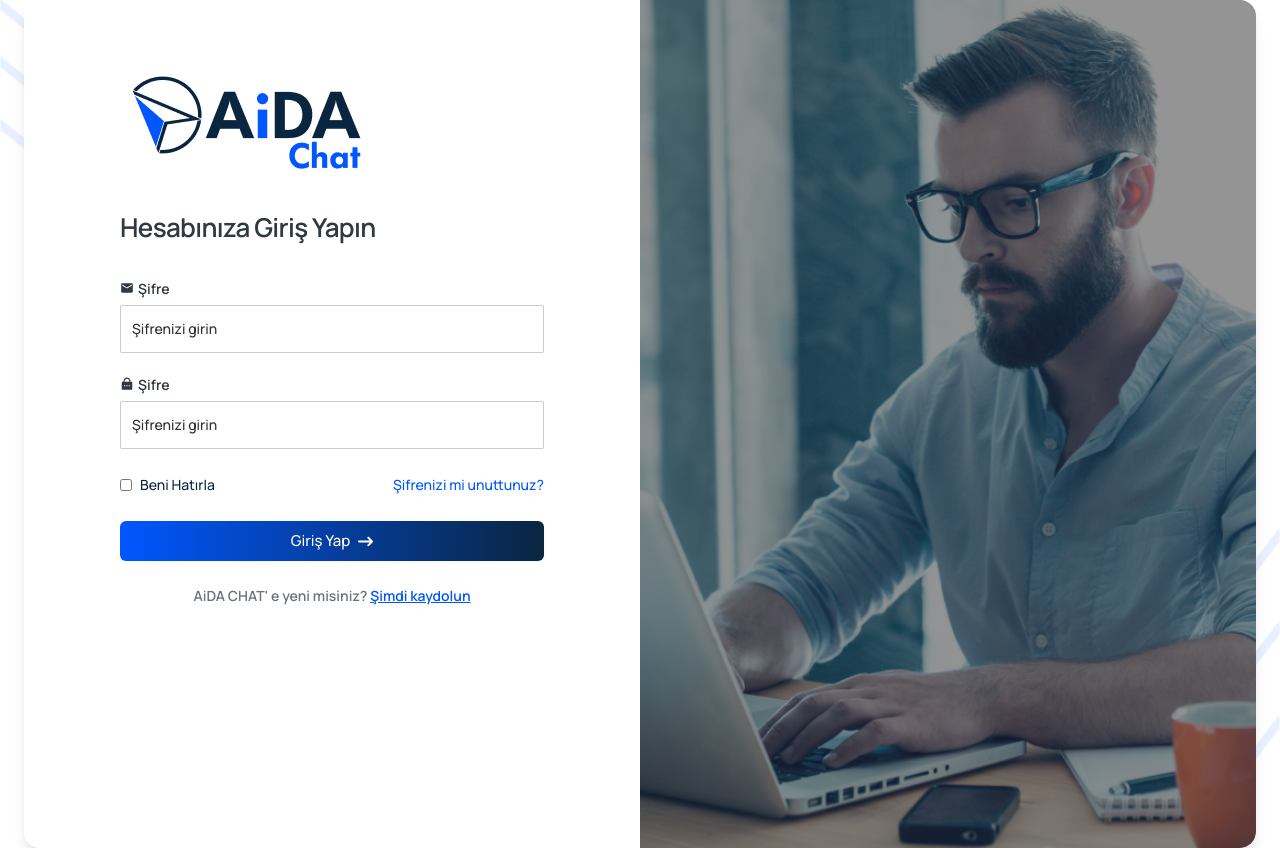
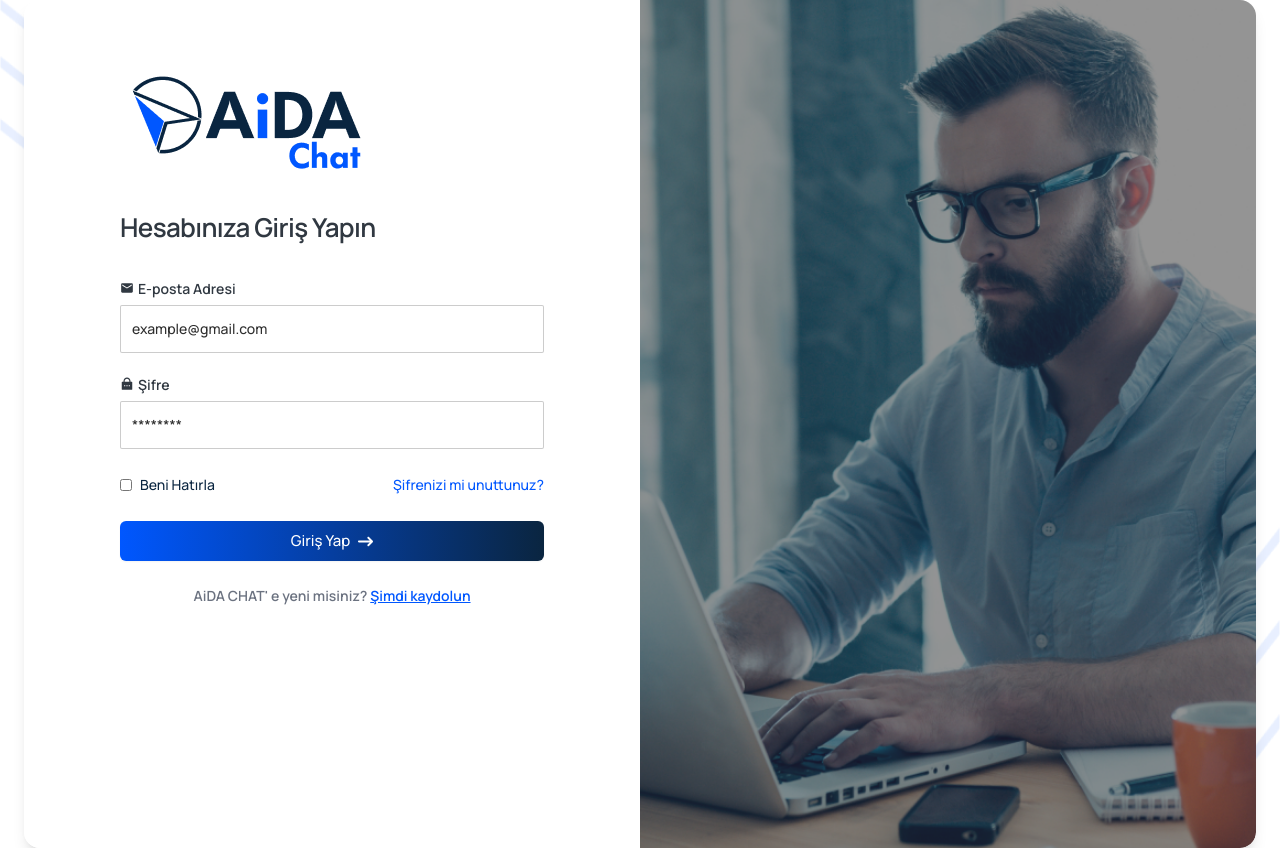
Before and after one commit to softmindsol/Bns-lawyers-fe, a React (Vite) app: page / in a window 1280 px wide. Built offline with nearby package versions, Linux system fonts and the light colour scheme; no server answers.

Commit message:
fix: placeholder and label translations

```diff
--- a/src/pages/auth/sign-in.jsx
+++ b/src/pages/auth/sign-in.jsx
@@ -13,14 +13,14 @@ import useAuthStore from "../../stores/auth.store";
 const loginFields = [
   {
     id: "email",
-    label: "Email Address",
+    label: "E-posta Adresi",
     type: "email",
     placeholder: "example@gmail.com",
     icon: <MdEmail />,
   },
   {
     id: "password",
-    label: "Password",
+    label: "Şifre",
     type: "password",
     placeholder: "********",
     icon: <RiLockPasswordFill />,
@@ -80,18 +80,14 @@ const SignIn = () => {
                             className="block gap-1 text-sm font-semibold leading-4 text-[#303841] lg:flex"
                           >
                             <div>{icon}</div>
-                            {label === "Email" ? "E-posta" : "Şifre"}
+                            {label}
                           </label>
                           <div className="mt-2">
                             <Field
                               id={id}
                               name={id}
                               type={type}
-                              placeholder={
-                                placeholder === "Enter your email"
-                                  ? "E-postanızı girin"
-                                  : "Şifrenizi girin"
-                              }
+                              placeholder={placeholder}
                               className="block w-full rounded-[2px] border-0 px-3 py-3 text-[14px] font-medium text-[#303841] ring-1 ring-inset ring-[#CCCCCC] placeholder:text-[#2E2E2E] focus:ring-2 focus:ring-inset focus:ring-indigo-600 sm:text-sm sm:leading-6"
                             />
                             <ErrorMessage
```
